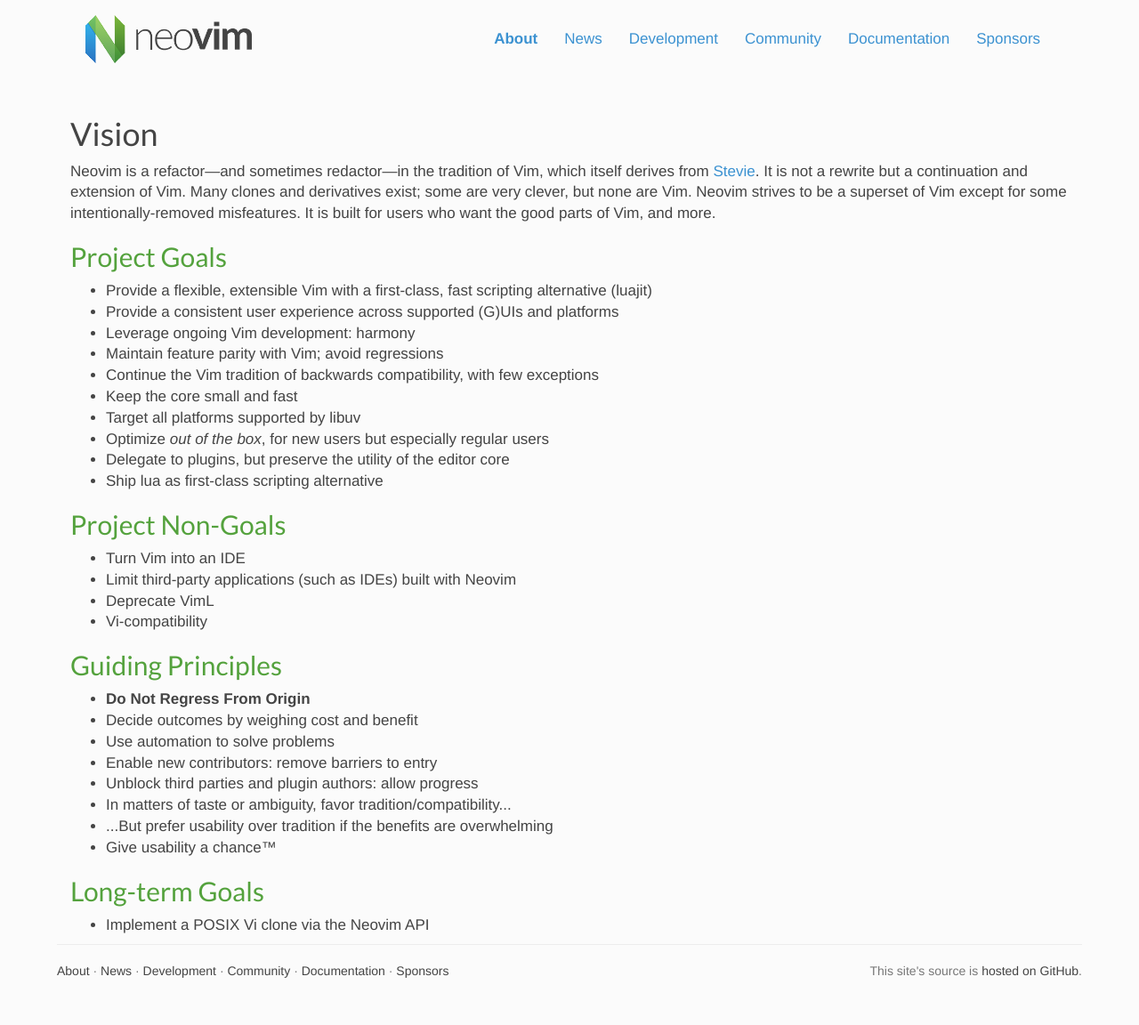
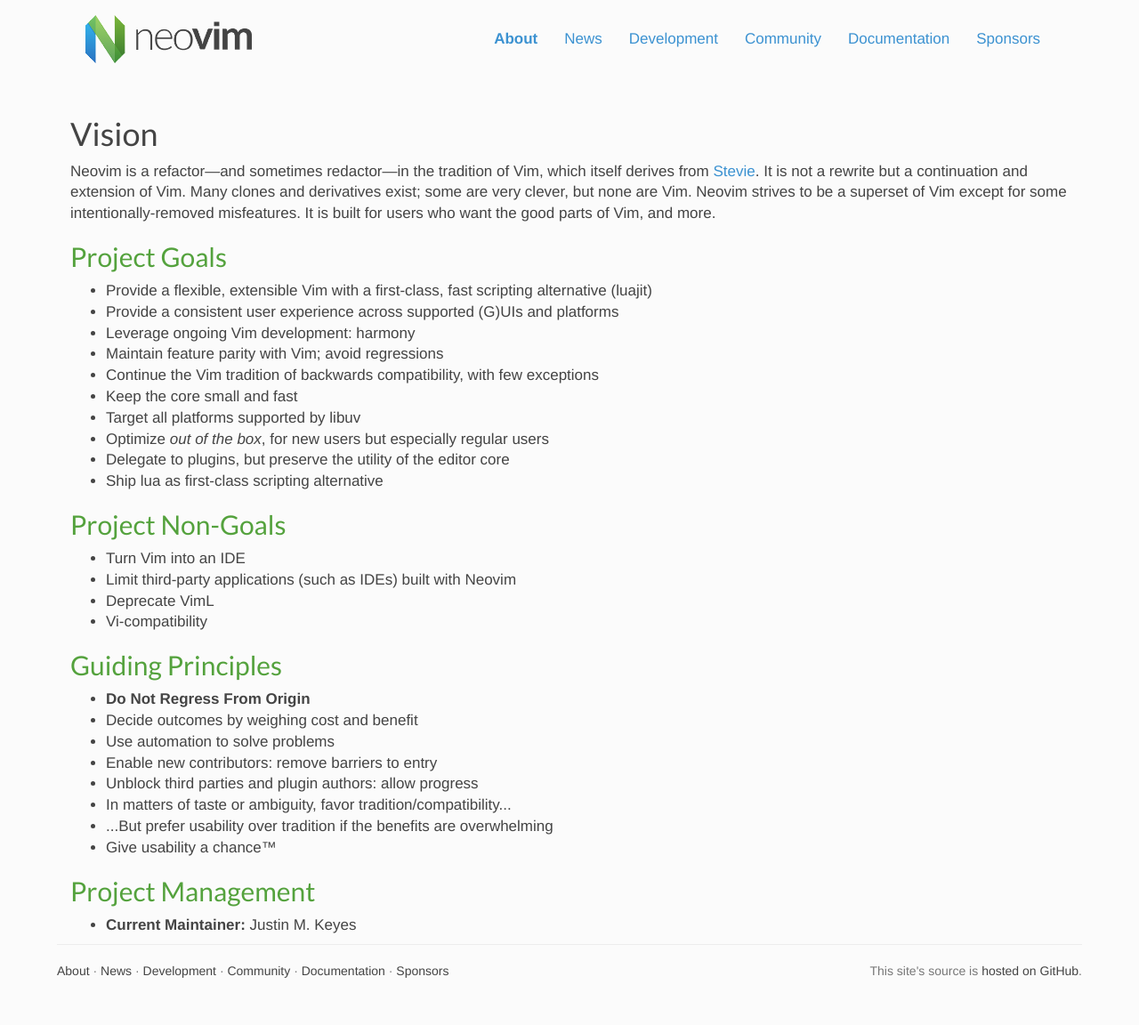
Before and after one commit to neovim/neovim.github.io, a Jekyll site: the page built from charter.html, in a window 1280 px wide. Shown: the whole page at 89% size. Built offline with Jekyll 4.4.1, drawn with Linux system fonts in a browser that asks for light colours; nearby versions of some CDN libraries.

Commit message:
stub "project management" section
More details to come.

```diff
--- a/charter.html
+++ b/charter.html
@@ -55,10 +55,10 @@
     <li> Give usability a chance™</li>
 </ul>
 
-<h2>Long-term Goals</h2>
+<h2>Project Management</h2>
 
 <ul>
-    <li>Implement a POSIX Vi clone via the Neovim API</li>
+    <li><b>Current Maintainer:</b> Justin M. Keyes</li>
 </ul>
 
 </div>
```
